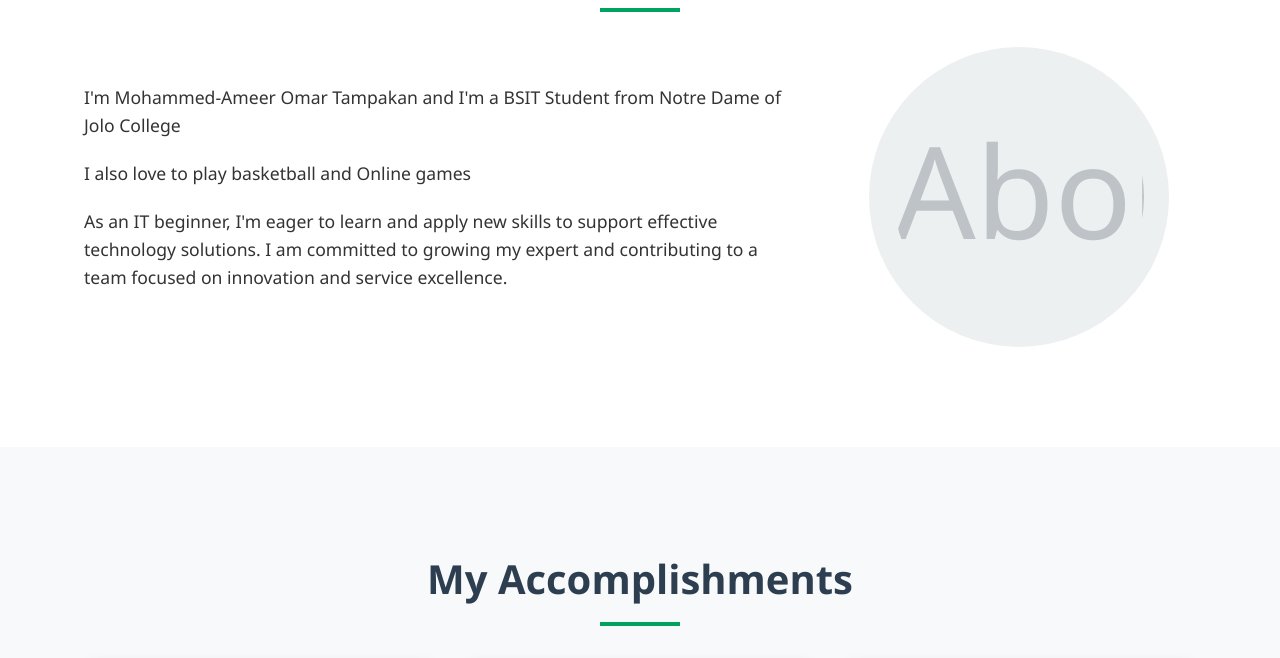
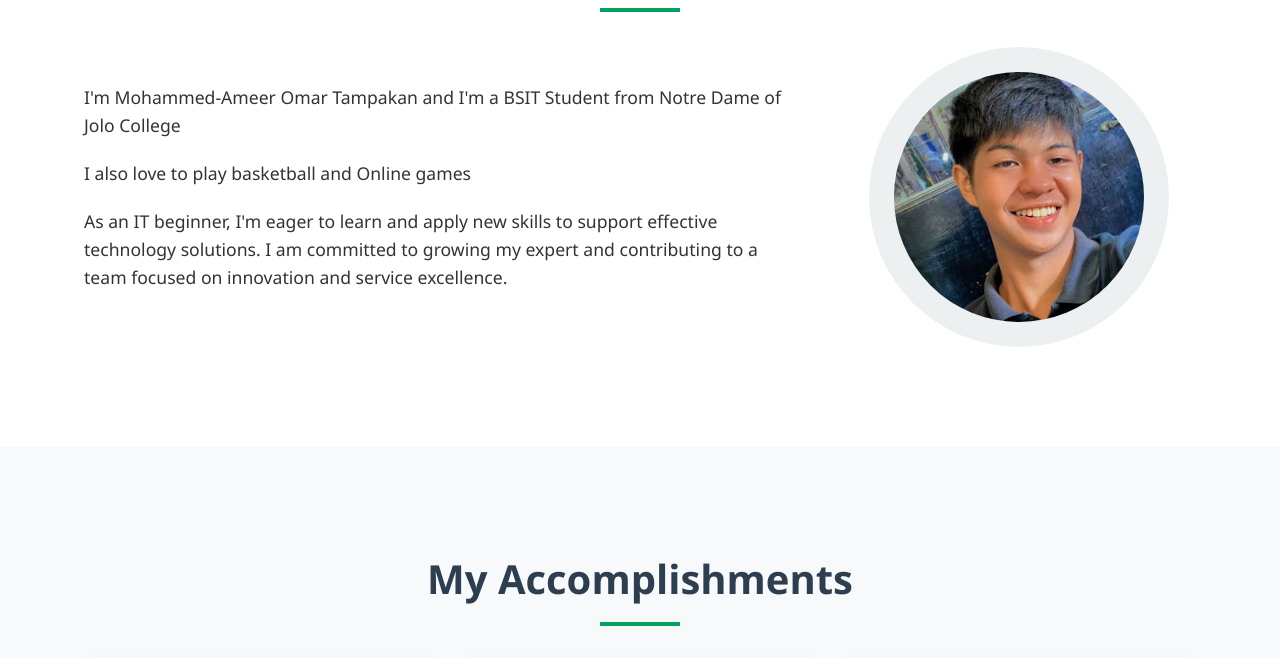
Before and after one commit to ameertampakan96-hub/Tampakan, a plain HTML site: page index.html in a window 1280 px wide. Shown: the part 967-1625 px from the top of the page. Drawn offline with Linux system fonts and the light colour scheme.

Commit message:
index.html

```diff
--- a/index.html
+++ b/index.html
@@ -63,7 +63,7 @@
                 </div>
                 <div class="about-image">
                     <div class="image-placeholder">
-                        <img src="IMG/unnamed.jpg" alt="About Me Image" />
+                        <img src="unnamed.jpg" alt="About Me Image" />
                     </div>
                 </div>
 
@@ -190,4 +190,5 @@
 
 </body>
 
+
 </html>
```
